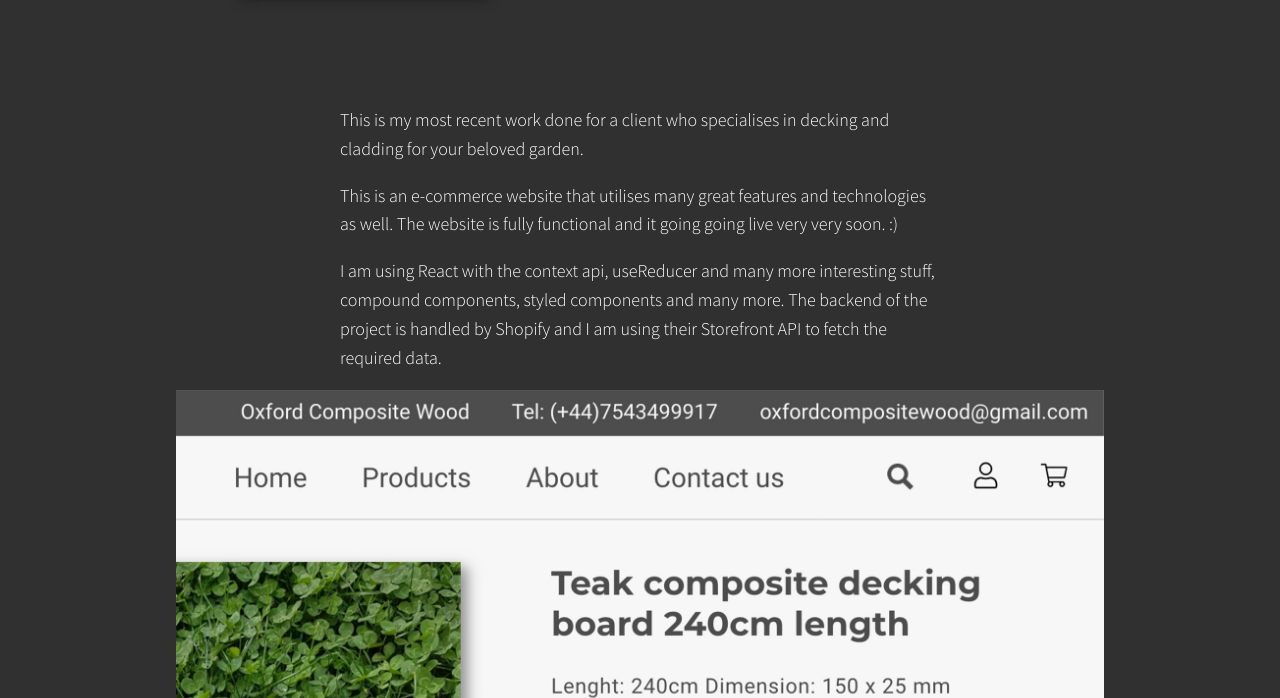
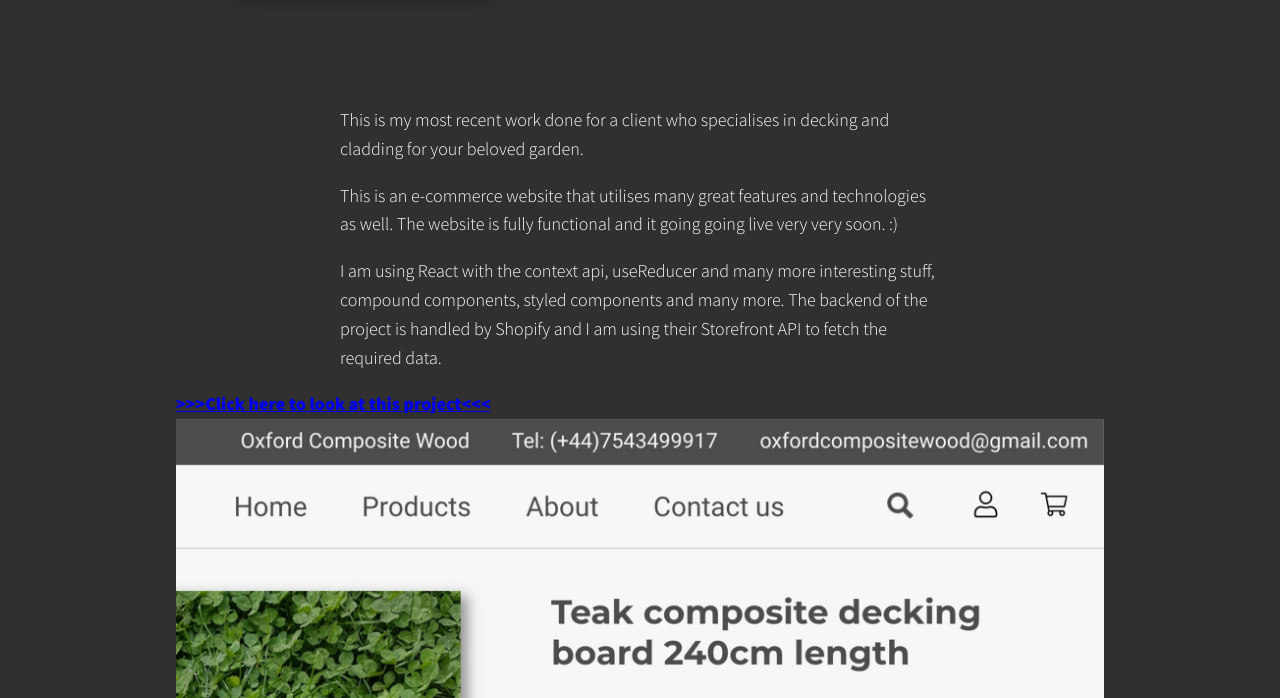
Before and after one commit to balazshetenyi/portfolio-website, a plain HTML site: page oxford-composite.html in a window 1280 px wide. Shown: the part 402-1100 px from the top of the page. Drawn offline with nearby package versions, Linux system fonts and the light colour scheme.

Commit message:
added link to composite wood

```diff
--- a/oxford-composite.html
+++ b/oxford-composite.html
@@ -48,6 +48,7 @@
         <p>This is my most recent work done for a client who specialises in decking and cladding for your beloved garden.</p>
         <p>This is an e-commerce website that utilises many great features and technologies as well. The website is fully functional and it going going live very very soon. :)</p>
         <p>I am using React with the context api, useReducer and many more interesting stuff, compound components, styled components and many more. The backend of the project is handled by Shopify and I am using their Storefront API to fetch the required data.</p>
+        <strong><a href="https://oxford-composite-wood.netlify.app/">>>>Click here to look at this project<<<</a></strong>
         <img src="img/oxford-comp-2.jpg" alt="">
     </div>
 
```
